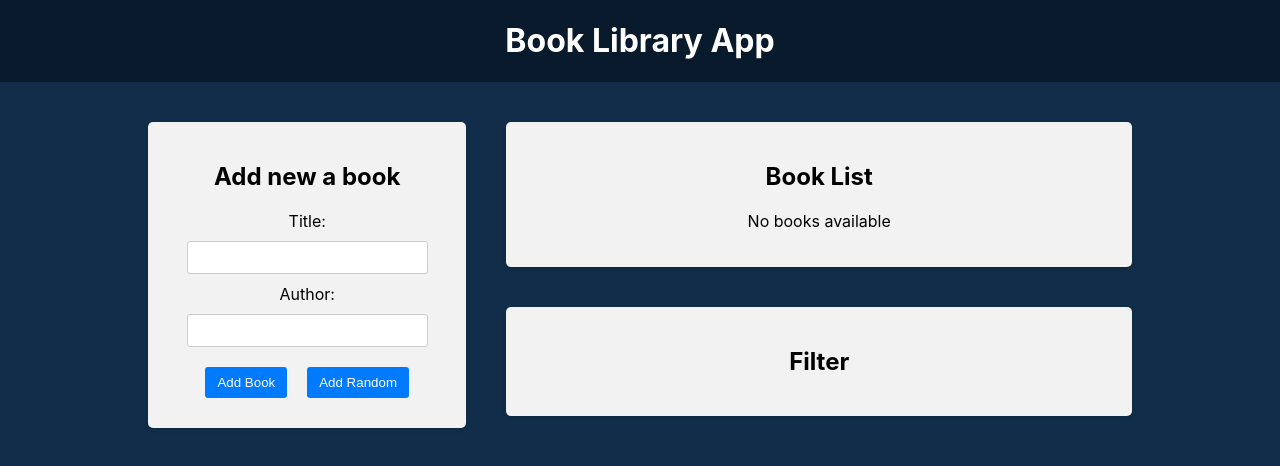
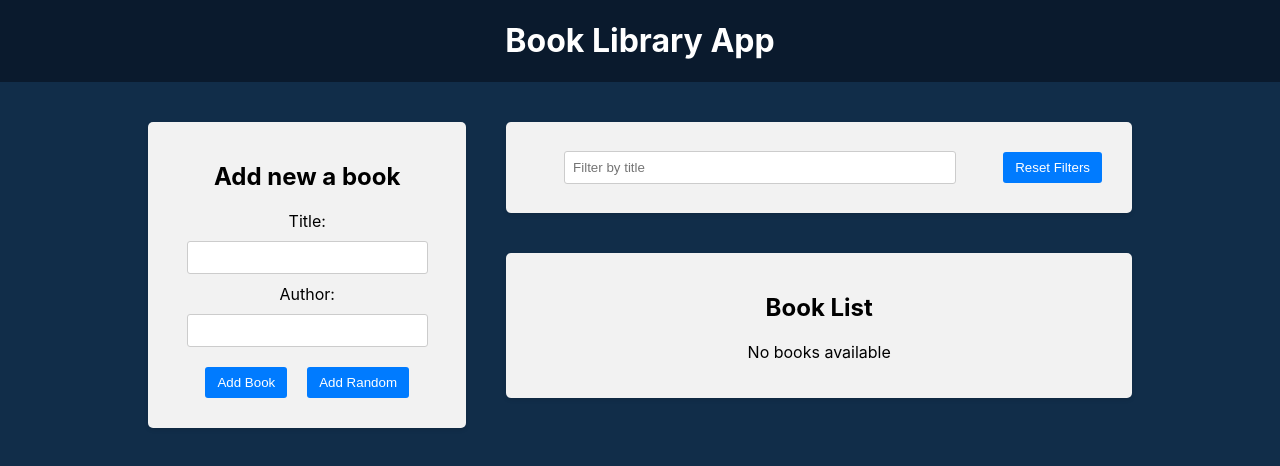
Before and after one commit to RiakhinEvgeniy/Book-Library, a React (Create React App) app in the folder frontend/: page / in a window 1280 px wide. Shown: the top 466 px of the page. Built offline with nearby package versions, Linux system fonts and the light colour scheme.

Commit message:
ADDED: Filter Redux slice and filter by title.

```diff
--- a/frontend/src/App.js
+++ b/frontend/src/App.js
@@ -14,8 +14,8 @@
           <BookForm />
         </div>
         <div className="app-right-column">
+          <Filter />
           <BookList />
-          <Filter />
         </div>
       </main>
     </div>
--- a/frontend/src/components/BookList/BookList.js
+++ b/frontend/src/components/BookList/BookList.js
@@ -2,9 +2,11 @@
 import { BsBookmarkStarFill, BsBookmarkStar } from "react-icons/bs";
 import './BookList.css'
 import { deleteBook, toggleFavorite } from '../../redux/books/actionCreaters'
+import { selecTitiletFilter } from '../../redux/slices/filterSlice';
 
 function BookList() {
   const books = useSelector((state) => state.books)
+  const titleFilter = useSelector(selecTitiletFilter)
   const dispatch = useDispatch()
 
   const handleDeleteBook = (id) => {
@@ -15,6 +17,11 @@
     dispatch(toggleFavorite(id))
   }
 
+  const filterBooks = books.filter((book) => {
+    const matchesTitle = book.title.toLowerCase().includes(titleFilter.toLowerCase())
+    return matchesTitle
+  })
+
   return (
     <div className="app-block book-list">
       <h2>Book List</h2>
@@ -22,7 +29,7 @@
         <p>No books available</p>
       ) : (
         <ul>
-          {books.map((book, i) => (
+          {filterBooks.map((book, i) => (
             <li key={book.id}>
               <div className="book-info">
                 {++i}. {book.title} by <strong>{book.author}</strong>
--- a/frontend/src/components/Filter/Filter.js
+++ b/frontend/src/components/Filter/Filter.js
@@ -1,9 +1,31 @@
+import { useDispatch, useSelector } from 'react-redux'
+import { setTitleFilter, selecTitiletFilter, resetFilters } from '../../redux/slices/filterSlice'
 import './Filter.css'
 
 function Filter() {
+  const dispatch = useDispatch() // передача изменений в redux store
+  const titleFilter = useSelector(selecTitiletFilter) // подписка на изменения
+
+  const handleFilterTitleChange = (e) => {
+    dispatch(setTitleFilter(e.target.value))
+  }
+
+  const handleResetFilters = () => {
+    dispatch(resetFilters())
+  }
+
   return (
     <div className="app-block filter">
-        <h2>Filter</h2>
+      <div className="filter-row">
+        <div className="filter-group">
+          <input
+            type="text"
+            placeholder="Filter by title"
+            value={titleFilter}
+            onChange={handleFilterTitleChange} />
+        </div>
+        <button type="button" onClick={handleResetFilters}>Reset Filters</button>
+      </div>
     </div>
   )
 }
--- /dev/null
+++ b/frontend/src/redux/slices/filterSlice.js
@@ -0,0 +1,27 @@
+import { createSlice } from '@reduxjs/toolkit'
+
+const initialState = {
+    title: ''
+}
+
+const filterSlice = createSlice({
+    name: 'filter',
+    initialState: initialState,
+    reducers: {
+        setTitleFilter: (state, action) => {
+            // return { ...state, title: action.payload }
+            state.title = action.payload // можно делать для удобства использования
+        },
+
+        resetFilters: (state) => {
+            return initialState
+        }
+    }
+})
+
+export const {setTitleFilter, resetFilters} = filterSlice.actions
+// const {setTitleFilter} = filterSlice.actions // вариант с деструктуризацией
+
+export const selecTitiletFilter = (state) => state.filter.title
+
+export default filterSlice.reducer
--- a/frontend/src/redux/store.js
+++ b/frontend/src/redux/store.js
@@ -1,9 +1,11 @@
 import {configureStore} from '@reduxjs/toolkit'
 import booksReduser from './books/reduser'
+import filterReducer from './slices/filterSlice'
 
 const store = configureStore({
     reducer: {
         books: booksReduser,
+        filter: filterReducer,
     }
 })
 
```
